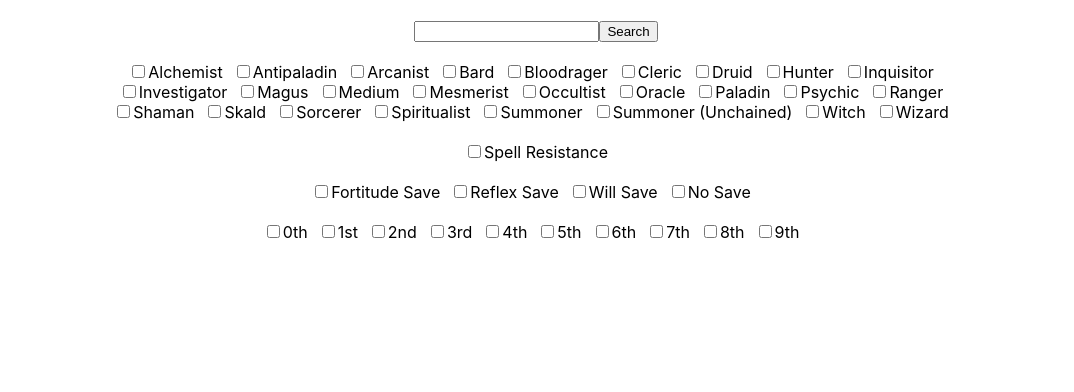
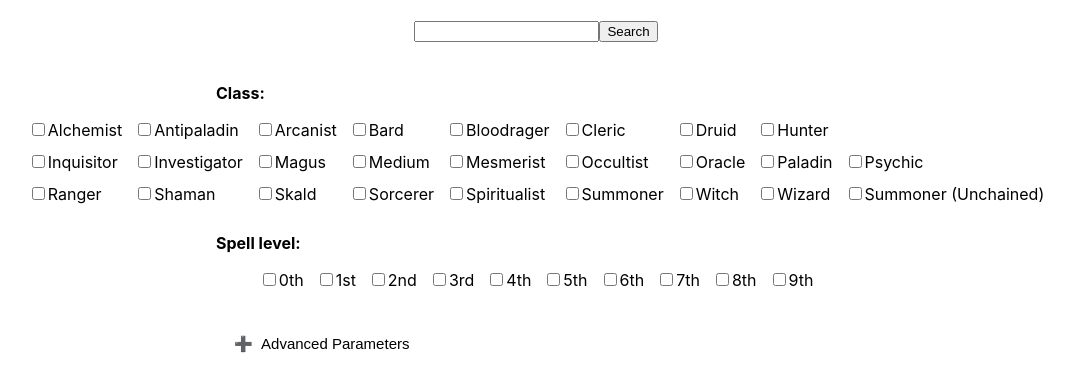
Before and after one commit to bhudnell/pf1-spells, a React (Create React App) app in the folder client/: page / in a window 1280 px wide. Shown: the top 392 px of the page, without its empty margins (104-1178 px from the left). Built offline with nearby package versions, Linux system fonts and the light colour scheme.

Commit message:
added in advanced parameters collapsible, some styling work

```diff
--- a/client/package.json
+++ b/client/package.json
@@ -8,6 +8,7 @@
     "@testing-library/user-event": "^7.2.1",
     "prop-types": "^15.7.2",
     "react": "^16.13.1",
+    "react-collapse": "^5.0.1",
     "react-dom": "^16.13.1",
     "react-router-dom": "^5.2.0",
     "react-scripts": "3.4.1"
--- /dev/null
+++ b/client/src/AdvancedParameters.js
@@ -0,0 +1,64 @@
+import React from 'react';
+import PropTypes from 'prop-types';
+import Collapse from 'react-collapse';
+
+const saves = [
+    { value: "fortitude", display: "Fortitude Save" },
+    { value: "reflex", display: "Reflex Save" },
+    { value: "will", display: "Will Save" },
+    { value: "none", display: "No Save" }
+];
+
+export class AdvancedParameters extends React.Component {
+    constructor(props) {
+        super(props);
+
+        this.state = {isOpened: false};
+
+        this.iterateCheckboxArray = this.iterateCheckboxArray.bind(this);
+        this.onClicked = this.onClicked.bind(this);
+    }
+
+    onClicked() {
+        this.setState(state => ({
+            isOpened: !state.isOpened
+          }));
+    }
+
+    iterateCheckboxArray(checkboxArray) {
+        return checkboxArray.map(element => {
+            return (
+                <React.Fragment key={element.display}>
+                    <input
+                        type="checkbox"
+                        value={element.value}
+                        onChange={this.props.onCheckboxChange}
+                    />
+                    <label className="checkbox">{element.display}</label>
+                </React.Fragment>
+            );
+        });
+    }
+
+    render() {
+        return (
+            <div>
+                <div className="config">
+                    <button className={this.state.isOpened ? "collapsible active" : "collapsible"} onClick={this.onClicked}>&nbsp;&nbsp;Advanced Parameters</button>
+                </div>
+                <Collapse isOpened={this.state.isOpened}>
+                    <div className="blob">
+                        <input type="checkbox" value="spell_resistance" onChange={this.props.onCheckboxChange}/>
+                        <label>Spell Resistance</label>
+                        <br /><br />
+                        {this.iterateCheckboxArray(saves)}
+                    </div>
+                </Collapse>
+            </div>
+        );
+    }
+}
+
+AdvancedParameters.propTypes = {
+    onCheckboxChange: PropTypes.func.isRequired
+};
--- a/client/src/App.css
+++ b/client/src/App.css
@@ -2,18 +2,27 @@
   text-align: center;
 }
 
-label.CheckboxLabel {
+label.checkbox {
   margin-right: 10px;
 }
 
-table, th, td {
+h4.parameterLabel {
+  text-align: left;
+  margin-left: 25%;
+  margin-bottom: 10px;
+}
+
+table.bordered, th.bordered, td.bordered {
   border: 1px solid black;
 }
 
+table.bordered {
+  border-collapse: collapse;
+}
+
 table {
-  border-collapse: collapse;
-  margin-left: 50px;
-  margin-right: 50px;
+  margin-left: auto;
+  margin-right: auto;
 }
 
 th {
@@ -21,7 +30,56 @@ th {
 }
 
 th, td {
-  text-align: center;
+  text-align: left;
   vertical-align: middle;
   padding: 5px;
 }
+
+.config {
+  margin-left: 25%;
+  text-align: left;
+}
+
+.blob {
+  padding: 15px;
+}
+
+.results {
+  margin-left: 10%;
+  margin-right: 10%;
+}
+
+.collapsible {
+  vertical-align: middle;
+  text-align: left;
+  cursor: pointer;
+  background-color: white;
+  padding: 18px;
+  border: none;
+  outline: none;
+  font-size: 15px;
+}
+
+.collapsible:after {
+  content: '\02795'; /* Unicode character for "plus" sign (+) */
+  float: left;
+}
+
+.active:after {
+  content: "\2796"; /* Unicode character for "minus" sign (-) */
+}
+
+.ReactCollapse--collapse {
+  border: 1px solid black;
+  border-radius: 10px;
+  transition: height 500ms;
+  content: center;
+  margin-left: 25%;
+  margin-right: 25%;
+}
+
+/*
+.ReactCollapse--content {
+
+}
+*/
--- a/client/src/SearchParameters.js
+++ b/client/src/BasicParameters.js
@@ -1,7 +1,7 @@
 import React from 'react';
 import PropTypes from 'prop-types';
 
-export const SearchParameters = props => {
+export const BasicParameters = props => {
     const classes = [
         { value: "alchemist", display: "Alchemist" },
         { value: "antipaladin", display: "Antipaladin" },
@@ -26,16 +26,11 @@ export const SearchParameters = props => {
         { value: "sorc", display: "Sorcerer" },
         { value: "spiritualist", display: "Spiritualist" },
         { value: "summoner", display: "Summoner" },
-        { value: "summoner_unchained", display: "Summoner (Unchained)" },
         { value: "witch", display: "Witch" },
-        { value: "wiz", display: "Wizard" }
+        { value: "wiz", display: "Wizard" },
+        { value: "summoner_unchained", display: "Summoner (Unchained)" }
     ];
-    const saves = [
-        { value: "fortitude", display: "Fortitude Save" },
-        { value: "reflex", display: "Reflex Save" },
-        { value: "will", display: "Will Save" },
-        { value: "none", display: "No Save" }
-    ];
+
     const spellLevel = [
         { value: "0th", display: "0th" },
         { value: "1st", display: "1st" },
@@ -48,16 +43,17 @@ export const SearchParameters = props => {
         { value: "8th", display: "8th" },
         { value: "9th", display: "9th" }
     ];
-    const iterateCheckboxArray = checkboxArray => checkboxArray.map(element => {
+
+    const createTableRow = checkboxArray => checkboxArray.map(element => {
         return (
-            <React.Fragment key={element.display}>
+            <td key={element.display}>
                 <input
                     type="checkbox"
                     value={element.value}
                     onChange={props.onCheckboxChange}
                 />
-                <label className="CheckboxLabel">{element.display}</label>
-            </React.Fragment>
+                <label>{element.display}</label>
+            </ td>
         );
     });
 
@@ -66,23 +62,33 @@ export const SearchParameters = props => {
             <input type="text" onChange={props.onTextChange}/>
             <input type="submit" value="Search"/>
             <br /><br />
-            {iterateCheckboxArray(classes.slice(0, 9))}
-            <br />
-            {iterateCheckboxArray(classes.slice(9, 18))}
-            <br />
-            {iterateCheckboxArray(classes.slice(18, 26))}
-            <br /><br />
-            <input type="checkbox" value="spell_resistance" onChange={props.onCheckboxChange}/>
-            <label>Spell Resistance</label>
-            <br /><br />
-            {iterateCheckboxArray(saves)}
-            <br /><br />
-            {iterateCheckboxArray(spellLevel)}
+            <h4 className="parameterLabel">Class:</h4>
+            <table>
+                <tbody>
+                    <tr>
+                        {createTableRow(classes.slice(0, 8))}
+                    </tr>
+                    <tr>
+                        {createTableRow(classes.slice(8, 17))}
+                    </tr>
+                    <tr>
+                        {createTableRow(classes.slice(17, 26))}
+                    </tr>
+                </tbody>
+            </table>
+            <h4 className="parameterLabel">Spell level:</h4>
+            <table>
+                <tbody>
+                    <tr>
+                        {createTableRow(spellLevel)}
+                    </tr>
+                </tbody>
+            </table>
         </form>
     );
 }
 
-SearchParameters.propTypes = {
+BasicParameters.propTypes = {
     onCheckboxChange: PropTypes.func.isRequired,
     onSubmit: PropTypes.func.isRequired,
     onTextChange: PropTypes.func.isRequired
--- a/client/src/SearchParametersContainer.js
+++ b/client/src/SearchParametersContainer.js
@@ -1,7 +1,8 @@
 import React from 'react';
 import PropTypes from 'prop-types';
 
-import { SearchParameters } from './SearchParameters';
+import { BasicParameters } from './BasicParameters';
+import { AdvancedParameters } from './AdvancedParameters';
 
 export class SearchParametersContainer extends React.Component {
     constructor(props) {
@@ -29,8 +30,6 @@ export class SearchParametersContainer extends React.Component {
         const queryBase = '/api/spellsearch?';
         let queryParams = '';
 
-        console.log(this.state);
-
         Object.entries(this.state).forEach(entry => {
             queryParams += `${entry[0]}=${entry[1]}&`;
         });
@@ -47,10 +46,19 @@ export class SearchParametersContainer extends React.Component {
     }
 
     render() {
-        return <SearchParameters
-            onCheckboxChange={this.handleCheckboxChange}
-            onSubmit={this.handleSubmit}
-            onTextChange={this.handleTextChange} />;
+        return (
+            <div>
+                <BasicParameters
+                    onCheckboxChange={this.handleCheckboxChange}
+                    onSubmit={this.handleSubmit}
+                    onTextChange={this.handleTextChange}
+                />
+                <br />
+                <AdvancedParameters
+                    onCheckboxChange={this.handleCheckboxChange}
+                />
+            </div>
+        );
     }
 }
 
--- a/client/src/Table.js
+++ b/client/src/Table.js
@@ -8,11 +8,11 @@ export class Table extends React.Component {
            return tableData.map(row => {
              return (
                 <tr key={row.spell_name}>
-                   <td>{row.spell_name}</td>
-                   <td>{row.spell_level}</td>
-                   <td>{row.short_description}</td>
-                   <td>{row.saving_throw}</td>
-                   <td>{row.spell_resistance}</td>
+                   <td className="bordered">{row.spell_name}</td>
+                   <td className="bordered">{row.spell_level}</td>
+                   <td className="bordered">{row.short_description}</td>
+                   <td className="bordered">{row.saving_throw}</td>
+                   <td className="bordered">{row.spell_resistance}</td>
                 </tr>
              );
            })
@@ -20,14 +20,14 @@ export class Table extends React.Component {
 
         // create the table itself
         return (
-            <table>
+            <table className="bordered">
                 <tbody>
                     <tr>
-                        <th>Spell Name</th>
-                        <th>Spell Level</th>
-                        <th>Spell Description</th>
-                        <th>Saving Throw</th>
-                        <th>Spell Resistance</th>
+                        <th className="bordered">Spell Name</th>
+                        <th className="bordered">Spell Level</th>
+                        <th className="bordered">Spell Description</th>
+                        <th className="bordered">Saving Throw</th>
+                        <th className="bordered">Spell Resistance</th>
                     </tr>
                     {createRows(tableData)}
                 </tbody>
@@ -36,12 +36,11 @@ export class Table extends React.Component {
     };
 
     render() {
-        if (this.props.tableData) {
-            return <div>{this.getTableContent(this.props.tableData)}</div>;
-        }
-        else {
-            return <></>;
-        }
+        return (
+            <div className="results">
+                {this.props.tableData ? this.getTableContent(this.props.tableData) : null}
+            </div>
+        );
     }
 }
 
```
Also changed, not shown: 1 other file (tests, documents, lock files or other folders).
